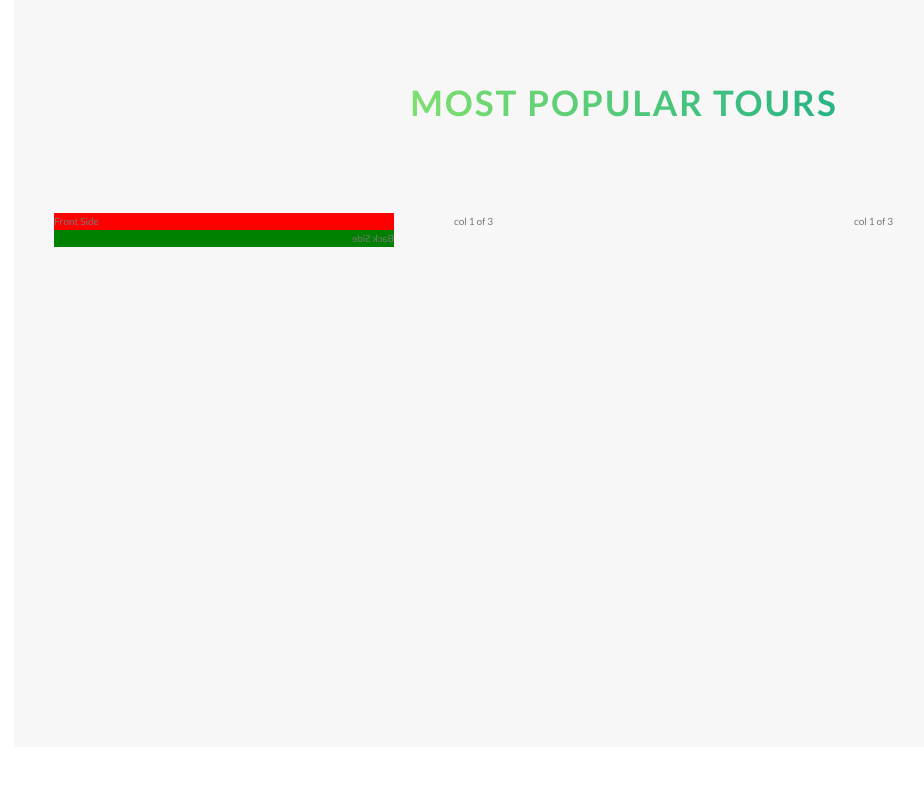
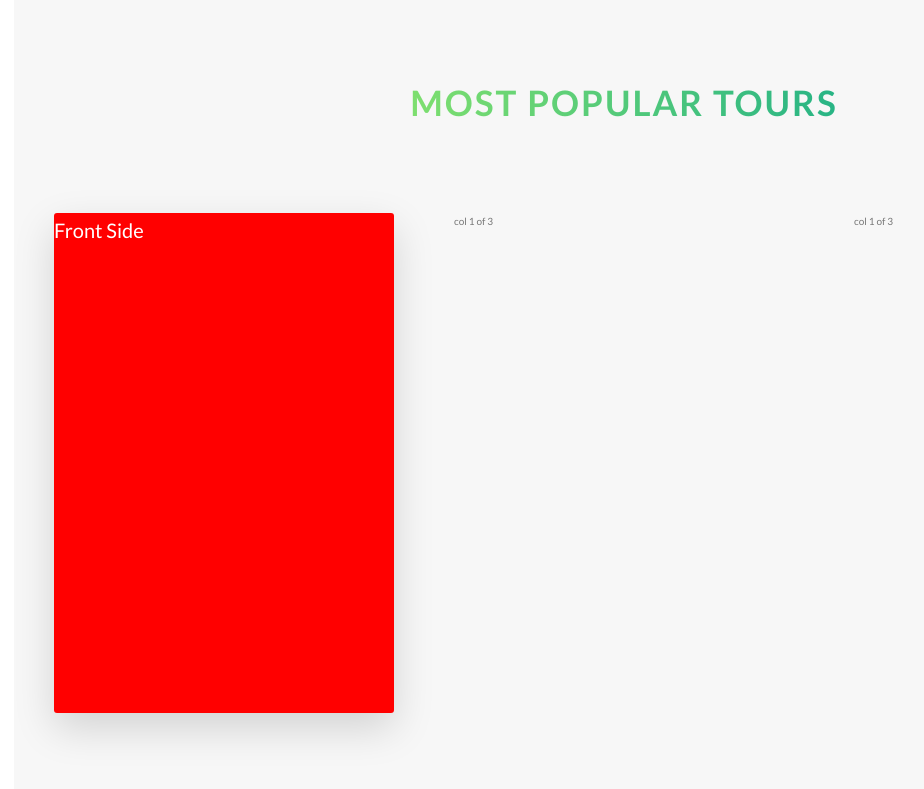
Before and after one commit to abduallahnoorsayket/Natours_project-CSS, a website: page index.html in a window 1280 px wide. Shown: the part 2293-3082 px from the top of the page, without its empty margins (16-940 px from the left). Drawn offline with Linux system fonts and the light colour scheme.

Commit message:
tours card rotating

```diff
--- a/index.html
+++ b/index.html
@@ -92,8 +92,8 @@
         <div class="row">
           <div class="col-1-of-3">
             <div class="card">
-              <div class="card__side--front">Front Side</div>
-              <div class="card__side--back">Back Side</div>
+              <div class="card__side card__side--front">Front Side</div>
+              <div class="card__side card__side--back card__side--back-1">Back Side</div>
             </div>
           </div>
           <div class="col-1-of-3">col 1 of 3</div>
--- a/sass/abstracts/_variable.scss
+++ b/sass/abstracts/_variable.scss
@@ -3,6 +3,12 @@
 $color-primary: #55c57a;
 $color-primary-light: #7edf6f;
 $color-primary-dark: #28b485;
+
+$color-secondary-light: #ffb900;
+$color-secondary-dark: #ff7730;
+
+$color-tertiary-light: #2998ff;
+$color-tertiary-dark: #5643fa;
 
 $color-grey-light-1: #f7f7f7;
 
--- a/sass/components/_card.scss
+++ b/sass/components/_card.scss
@@ -1,24 +1,34 @@
 .card {
   perspective: 150rem;
   -moz-perspective: 150rem;
-
+  position: relative;
+  height: 50rem;
   &__side {
     background-color: orangered;
-    height: 30rem;
+    height: 50rem;
     transition: all 0.9s;
     font-size: 2rem;
     color: #fff;
     transition: all 0.8s;
+    position: absolute;
+    top: 0;
+    left: 0;
+    width: 100%;
+    backface-visibility: hidden;
+    border-radius: 3px;
+    box-shadow: 0 1.5rem 4rem rgba($color-black, 0.15);
     &--front {
       background-color: red;
     }
     &--back {
-      background-color: green;
       transform: rotateY(180deg);
+      &-1 {
+        background-image: linear-gradient(to right bottom, $color-secondary-light, $color-secondary-dark);
+      }
     }
   }
   &:hover &__side--front {
-    transform: rotateY(180deg);
+    transform: rotateY(-180deg);
   }
   &:hover &__side--back {
     transform: rotateY(0deg);
```
Also changed, not shown: css/style.css.
